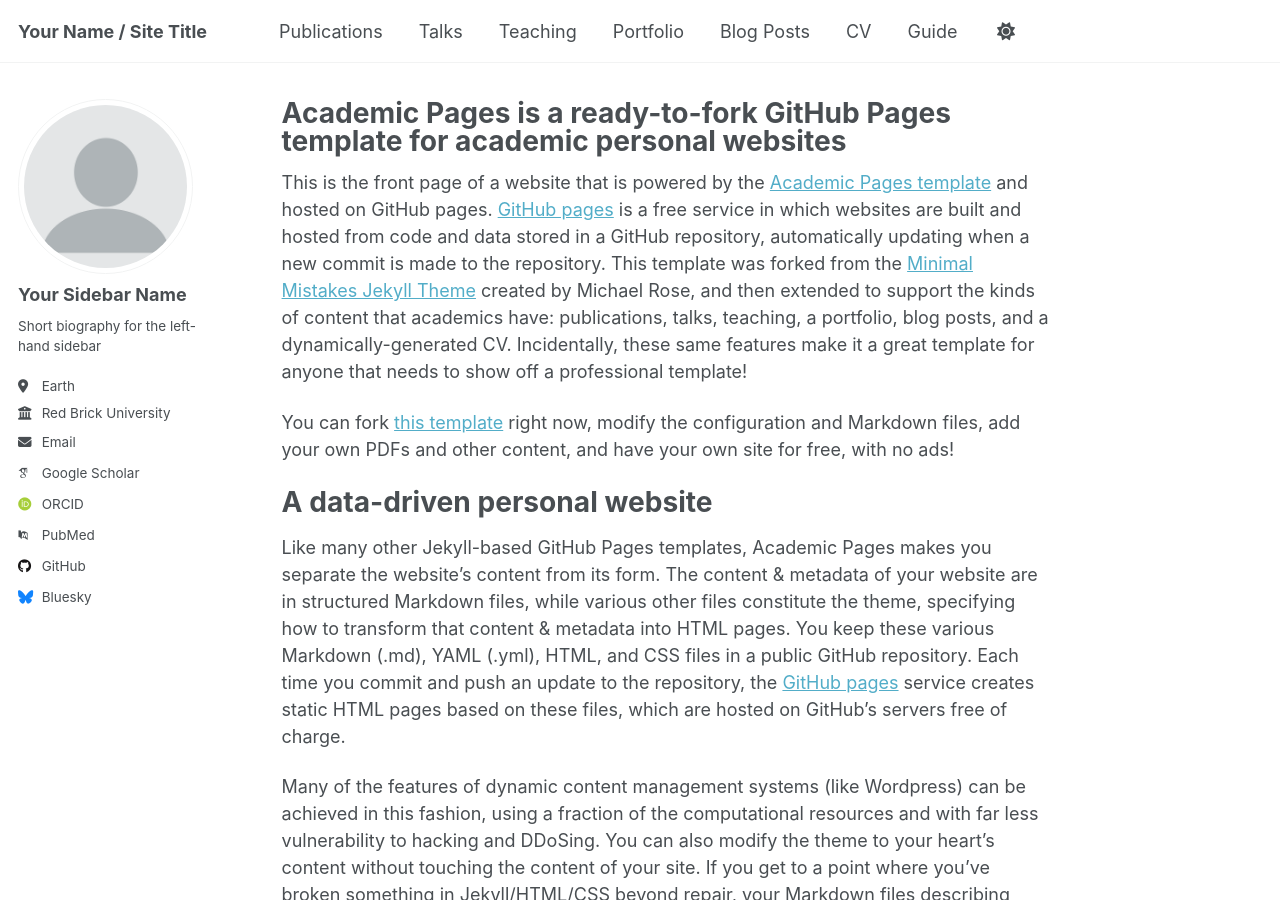
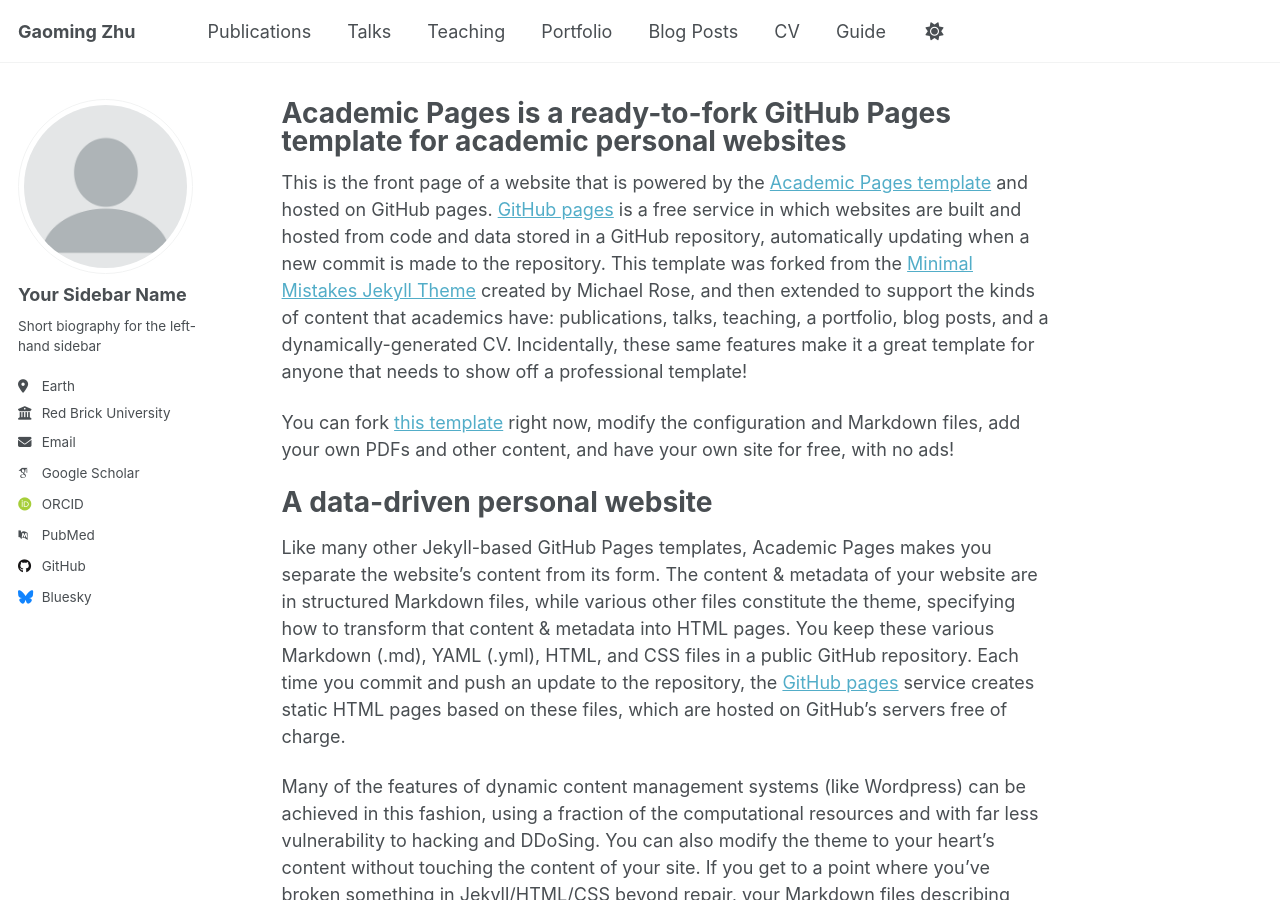
Before and after one commit to zgm900613/zgm900613.github.io, a Jekyll site: the page built from _pages/about.md, in a window 1280 px wide and 900 px high. Built offline with Jekyll 4.4.1, drawn with Linux system fonts in a browser that asks for light colours; some web fonts are replaced; a script that is not in the unit is left out.

Commit message:
Update _config.yml

```diff
--- a/_config.yml
+++ b/_config.yml
@@ -9,7 +9,7 @@
 # Basic Site Settings
 locale                   : "en-US"
 site_theme               : "default" # Currently available options are "default", "air"
-title                    : "Your Name / Site Title"
+title                    : "Gaoming Zhu"
 title_separator          : "-"
 name                     : &name "Your Name"
 description              : &description "Your Name's academic portfolio"   # Update this with a general description of your site, this is the default if not overridden by a page
@@ -30,7 +30,7 @@ author:
   location         : "Earth"
   employer         : "Red Brick University"
   uri              : # URL
-  email            : "none@example.org"
+  email            : "gaoming.zhu@hereon.de"
 
   # Academic websites
   academia         : # URL
```
